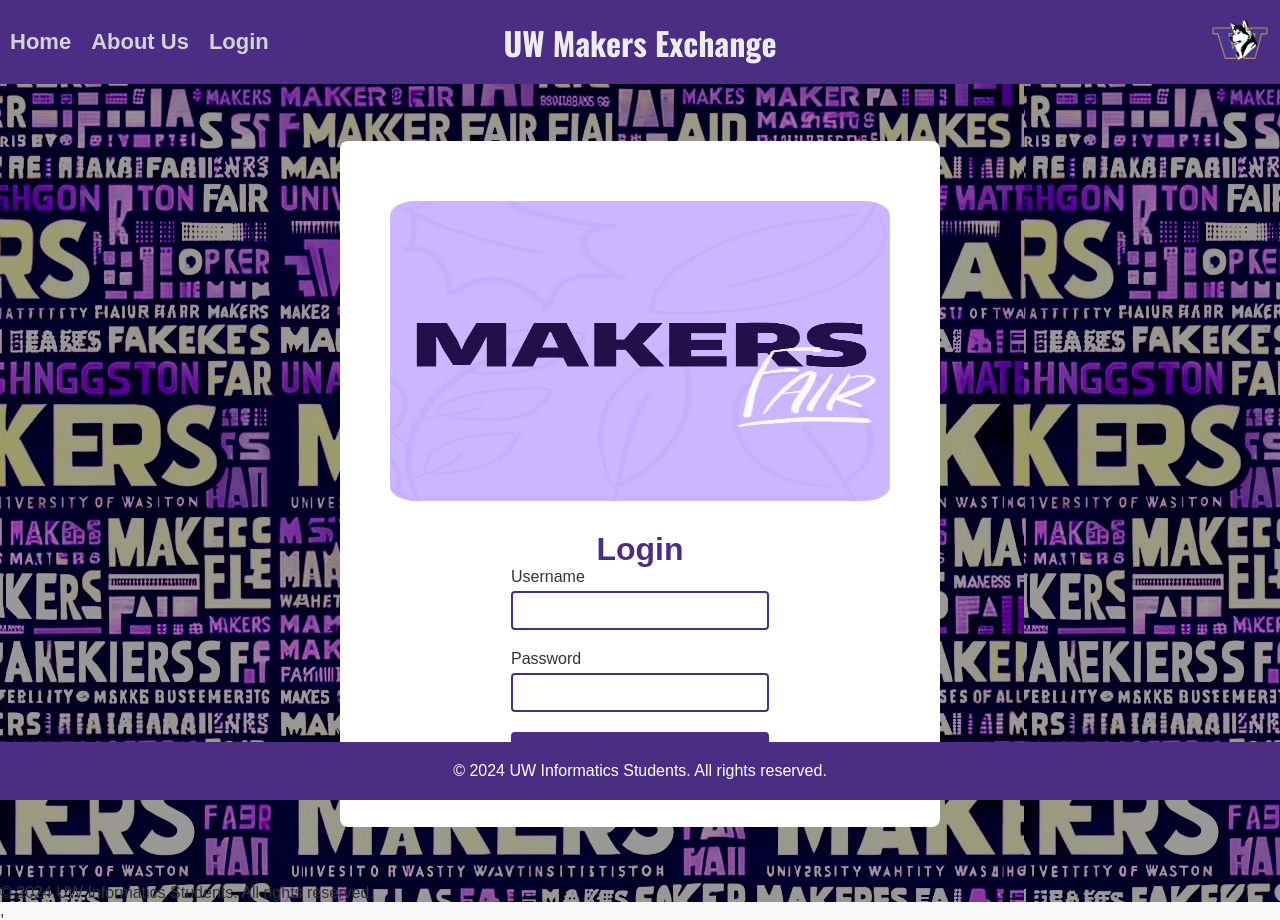
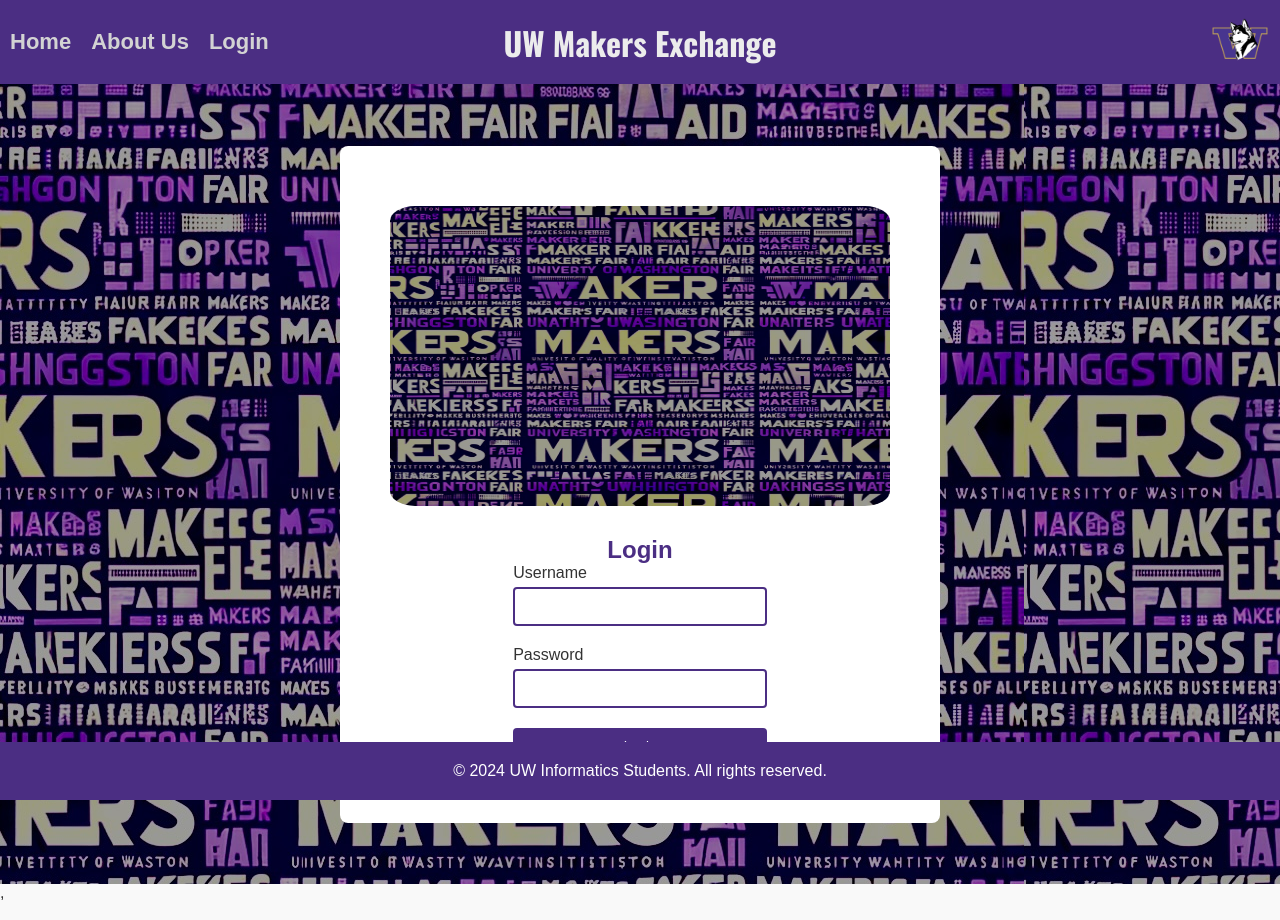
Before and after one commit to taiiwin1/Group-04-INFO340, a React (Create React App) app: page /login in a window 1280 px wide. Built offline with nearby package versions, Linux system fonts and the light colour scheme.

Commit message:
updated acessability

```diff
--- a/src/components/AboutPage.js
+++ b/src/components/AboutPage.js
@@ -4,8 +4,9 @@
 
 export function AboutPage() {
   return (
-    <div className="page-container">
-      <div className="left-column">
+    <>
+      <main className="page-container">
+        <section className="left-column">
           <div className="image-container">
             <img src="img/aboutus1.jpg" alt="A picture of the maker fair" />
           </div>
@@ -15,8 +16,8 @@
           <div className="image-container">
             <img src="img/aboutus5.jpg" alt="A picture of the maker fair" />
           </div>
-      </div>
-      <div className="content">
+        </section>
+        <section className="content">
           <h2>About Us</h2>
           <ul>
             <li>What is UW Makers Exchange?</li>
@@ -37,7 +38,8 @@
               ranging from crocheted items and paintings to custom keycaps and other artisan crafts. Users can create accounts,
               list their items for sale, browse products created by other students, and engage in transactions directly through
               the platform. The exchange facilitates connections between makers and buyers, promoting creativity, collaboration,
-            and entrepreneurship within the UW community</p>
+              and entrepreneurship within the UW community
+            </p>
           </div>
           <div className="missions">
             <h2>What is our mission?</h2>
@@ -49,17 +51,19 @@
               entrepreneurship and develop valuable skills in marketing, sales, and product management through their participation in the platform.
               A huge aspect of our idea comes out of the existing UW Makers Fair itself! However as you may know, the fair only happens once a quarter,
               which leaves so untouch potential for these talented students... which is where we come in! Out platform will operate year around, and be
-            a safe home for students; this is the heart of UW Makers Exchange.</p>
+              a safe home for students; this is the heart of UW Makers Exchange.
+            </p>
           </div>
           <div className="who-we-are">
             <h2>Who we are</h2>
             <p>
               We are a group of 4 Informatics students: William, Billy, Yaphet, and Tai. Our idea originally bloomed out of taking the course INFO 340
               and working on it as a basis for our group project. However. each of us are individually passionate about out missions and are ready to
-            continuously put in effort to make UW Makers Exchange into the best it can be. </p>
+              continuously put in effort to make UW Makers Exchange into the best it can be.
+            </p>
           </div>
-      </div>
-      <div className="right-column">
+        </section>
+        <section className="right-column">
           <div className="image-container">
             <img src="img/aboutus3.jpg" alt="A picture of the maker fair" />
           </div>
@@ -69,8 +73,9 @@
           <div className="image-container">
             <img src="img/aboutus6.webp" alt="A picture of the maker fair" />
           </div>
-      </div>
+        </section>
+      </main>
       <Footer />
-    </div>
+    </>
   );
 }
--- a/src/components/HomePage.js
+++ b/src/components/HomePage.js
@@ -20,6 +20,8 @@
 
   return (
     <div>
+      <main>
+        <section>
           <div className="search-bar">
             <input type="text" placeholder="Search..." />
           </div>
@@ -32,7 +34,8 @@
               <option value="Bracelets">Bracelets</option>
             </select>
           </div>
-      <div className="card-container">
+        </section>
+        <section className="card-container">
           {filteredItems.map(item => (
             <div key={item.id} className="card">
               <img src={item.imgSrc} alt={item.title} />
@@ -40,7 +43,8 @@
               <p>{item.description}</p>
             </div>
           ))}
-      </div>
+        </section>
+    </main>
     <Footer />
     </div>
   );
--- a/src/components/LoginPage.js
+++ b/src/components/LoginPage.js
@@ -4,23 +4,22 @@
 
 export function LoginPage() {
   return (
-    <div className="login-page">
-      <div className="frame">
+    <div>
+      <main className="login-page">
+        <section className="frame">
           <div className="login-container">
-          <img src="img/Login-icon.png" alt="makers fair icon" />
+            <img src="img/loginbackground.jpg" alt="Login Background" />
             <h1>Login</h1>
             <form>
-            <label for="username">Username</label>
+              <label htmlFor="username">Username</label>
               <input type="text" id="username" name="username" required />
-            <label for="password">Password</label>
+              <label htmlFor="password">Password</label>
               <input type="password" id="password" name="password" required />
-            <input type="submit" value="Log In" />
+              <input type="submit" value="Login" />
             </form>
           </div>
-      </div>
-      <footer>
-        © 2024 UW Informatics Students. All rights reserved.
-      </footer>
+        </section>
+      </main>
       <Footer />
     </div>
   );
```
Lines whose indentation alone changed are shown as unchanged.
